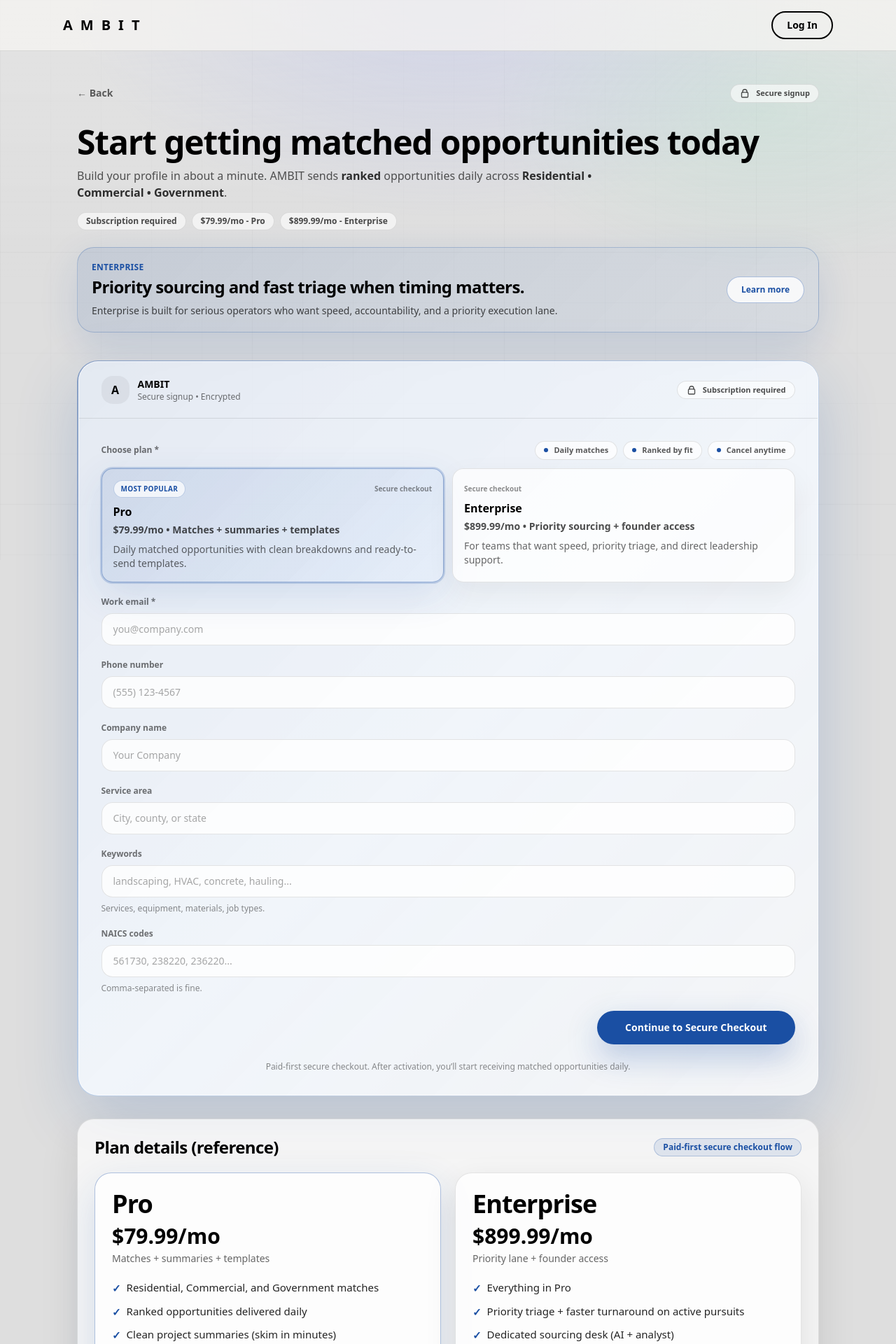
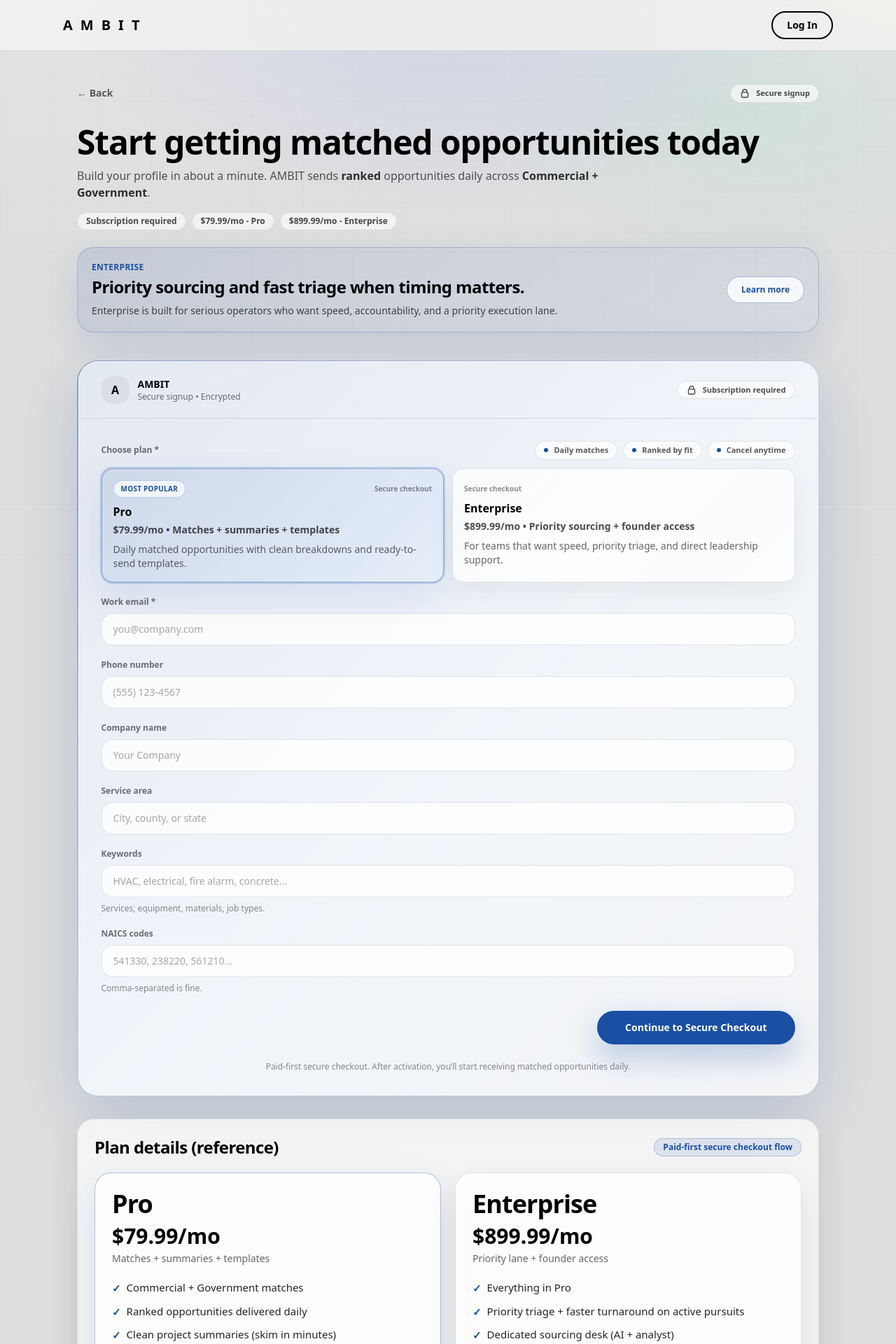
Before and after one commit to seansevrix/ambit, a Next.js app: page /get-started in a window 1280 px wide. Shown: the top 1920 px of the page at 70% size. Built offline with nearby package versions, Linux system fonts and the light colour scheme; no server answers.

Commit message:
Remove residential references from get-started client

```diff
--- a/app/get-started/GetStartedClient.tsx
+++ b/app/get-started/GetStartedClient.tsx
@@ -17,7 +17,7 @@ const API_BASE = (
 
 const REQUEST_TIMEOUT_MS = 15000;
 
-type Market = "residential" | "commercial" | "government";
+type Market = "commercial" | "government";
 
 /**
  * Public plans:
@@ -33,8 +33,9 @@ const ONBOARDING_MESSAGE =
   "Paid-first secure checkout. After activation, you’ll start receiving matched opportunities daily.";
 
 function normalizeMarket(m: string | null): Market {
-  if (m === "commercial" || m === "government" || m === "residential") return m;
-  return "residential";
+  const v = String(m || "").trim().toLowerCase();
+  if (v === "commercial" || v === "government") return v;
+  return "commercial";
 }
 
 function normalizePlan(p: string | null): Plan {
@@ -116,7 +117,9 @@ function PlanButton({
         active
           ? "border-[#1A4FA3]/40 bg-[linear-gradient(135deg,rgba(26,79,163,0.12),rgba(99,167,255,0.06))] ring-2 ring-[#1A4FA3]/20"
           : "border-black/10 bg-white/75 hover:border-black/20",
-        featured ? "shadow-[0_18px_55px_rgba(26,79,163,0.12)]" : "shadow-[0_14px_40px_rgba(0,0,0,0.06)]",
+        featured
+          ? "shadow-[0_18px_55px_rgba(26,79,163,0.12)]"
+          : "shadow-[0_14px_40px_rgba(0,0,0,0.06)]",
       ].join(" ")}
     >
       {featured ? (
@@ -189,7 +192,7 @@ export default function GetStartedClient() {
         naics: naics.trim() || null,
         intent,
         plan: selectedPlan,
-        segments: ["residential", "commercial", "government"],
+        segments: ["commercial", "government"],
       };
 
       const { res: customerRes, json: customerJson } = await postJson(
@@ -334,7 +337,7 @@ export default function GetStartedClient() {
         <input
           value={keywords}
           onChange={(e) => setKeywords(e.target.value)}
-          placeholder="landscaping, HVAC, concrete, hauling..."
+          placeholder="HVAC, electrical, fire alarm, concrete..."
           className="mt-2 w-full rounded-2xl border border-black/10 bg-white/80 px-4 py-3 text-sm text-black placeholder:text-black/35 outline-none focus:border-[#1A4FA3]/40 focus:ring-2 focus:ring-[#1A4FA3]/15"
         />
         <div className="mt-2 text-xs text-black/45">Services, equipment, materials, job types.</div>
@@ -345,7 +348,7 @@ export default function GetStartedClient() {
         <input
           value={naics}
           onChange={(e) => setNaics(e.target.value)}
-          placeholder="561730, 238220, 236220..."
+          placeholder="541330, 238220, 561210..."
           className="mt-2 w-full rounded-2xl border border-black/10 bg-white/80 px-4 py-3 text-sm text-black placeholder:text-black/35 outline-none focus:border-[#1A4FA3]/40 focus:ring-2 focus:ring-[#1A4FA3]/15"
         />
         <div className="mt-2 text-xs text-black/45">Comma-separated is fine.</div>
--- a/app/get-started/page.tsx
+++ b/app/get-started/page.tsx
@@ -196,7 +196,7 @@ export default function Page() {
           <p className="mt-3 max-w-3xl text-black/65">
             Build your profile in about a minute. AMBIT sends <span className="font-semibold text-black/80">ranked</span>{" "}
             opportunities daily across{" "}
-            <span className="font-semibold text-black/80">Residential • Commercial • Government</span>.
+            <span className="font-semibold text-black/80">Commercial + Government</span>.
           </p>
 
           <div className="mt-4 flex flex-wrap gap-2">
@@ -277,7 +277,7 @@ export default function Page() {
               price="$79.99/mo"
               subtitle="Matches + summaries + templates"
               bullets={[
-                "Residential, Commercial, and Government matches",
+                "Commercial + Government matches",
                 "Ranked opportunities delivered daily",
                 "Clean project summaries (skim in minutes)",
                 "Ready-to-send templates (interest / intent-to-quote)",
```
